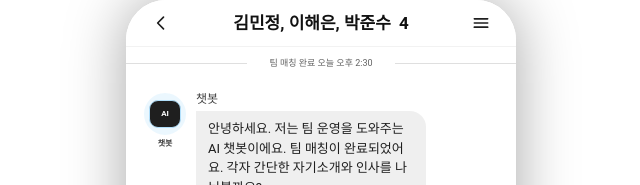
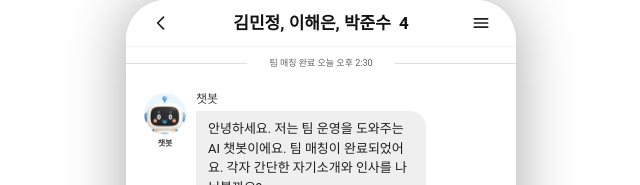
Before and after one commit to IT-Cotato/13th-Gongmozip-FE, a Next.js app: page /chat/team-brand-02 in a window 1280 px wide. Shown: the top 185 px of the page, without its empty margins (319-959 px from the left). Built offline with nearby package versions, Linux system fonts and the light colour scheme.

Commit message:
채팅 챗봇 프로필 이미지 적용

```diff
--- a/src/app/chat/_data/mockMessages.ts
+++ b/src/app/chat/_data/mockMessages.ts
@@ -120,6 +120,7 @@ export const MOCK_CHATBOT_MEMBER: ChatMember = {
   name: "챗봇",
   isChatbot: true,
   avatarTone: "robot",
+  avatarSrc: "/icons/chat/chat_bot.svg",
   introduction: "팀 대화 정리, 역할 제안, 일정 리마인드를 도와줘요.",
   strengths: ["대화 요약", "역할 추천", "일정 리마인드"],
 };
@@ -132,7 +133,7 @@ export const MOCK_CHAT_MESSAGES: ChatMessage[] = [
     sentAt: "오후 8:28",
     direction: "incoming",
     avatarTone: "robot",
-    avatarSrc: undefined,
+    avatarSrc: "/icons/chat/chat_bot.svg",
   },
   {
     id: "minjeong-intro",
```
Also changed, not shown: public/icons/chat/chat_bot.svg (added).
